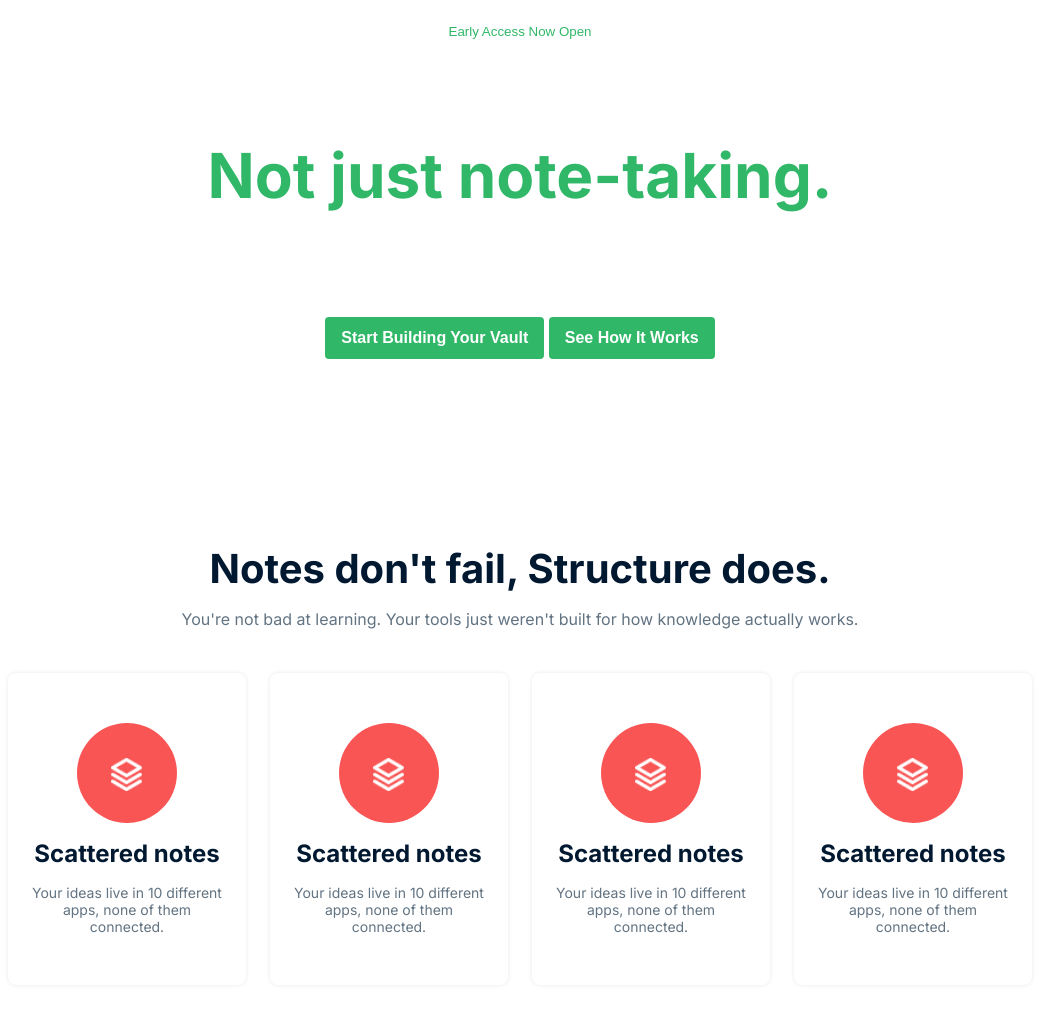
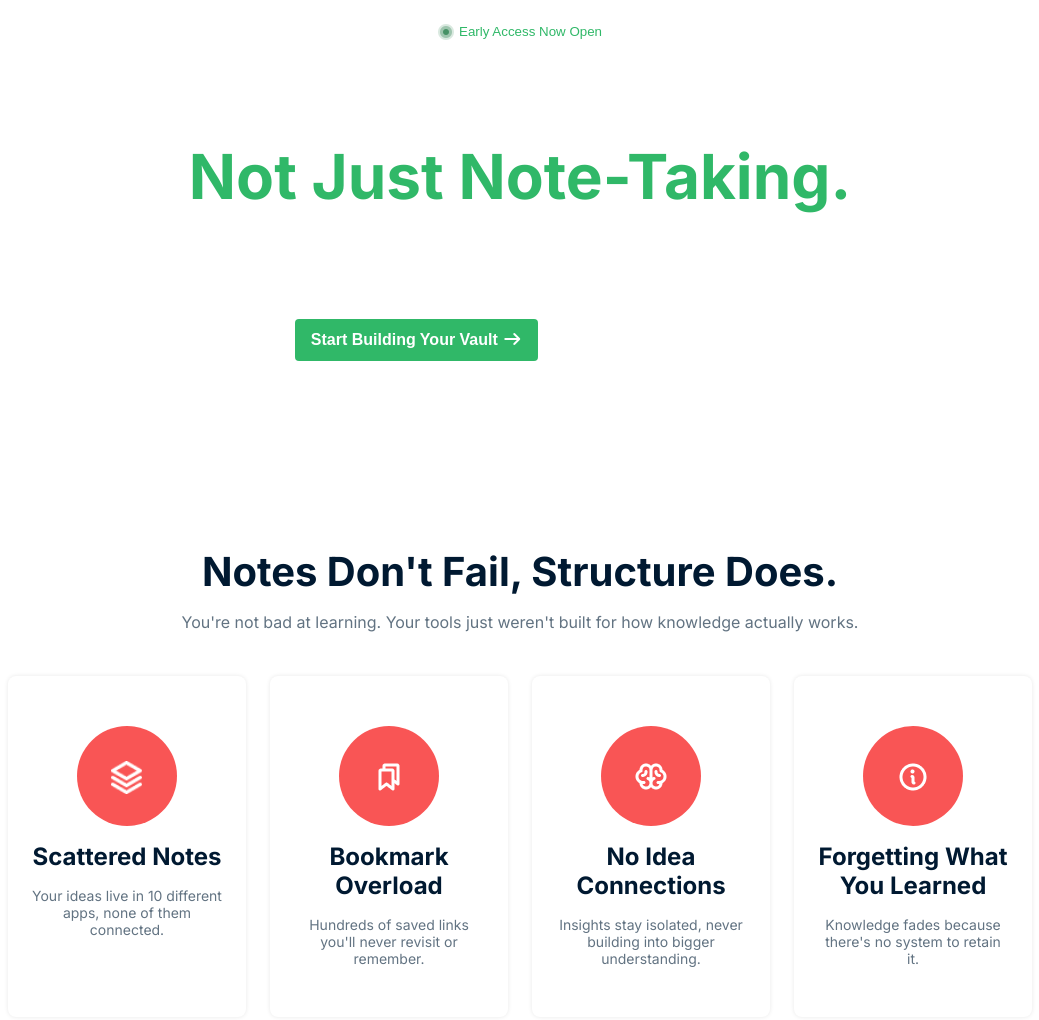
Before and after one commit to SHShadhin/Knowledge-Vault-Assignment, a plain HTML site: page index.html in a window 1280 px wide. Shown: the part 160-1180 px from the top of the page, without its empty margins (120-1159 px from the left). Drawn offline with Linux system fonts and the light colour scheme.

Commit message:
added icon and fix some issues

```diff
--- a/index.html
+++ b/index.html
@@ -43,11 +43,11 @@
       <section id="banner-img">
         <div class="hero-banner container">
           <div>
-            <button class="btn-2">Early Access Now Open</button>
+            <button class="btn-2"> <img src="./assets/circle.png" alt=""> Early Access Now Open</button>
           </div>
           <h1>
-            Structured thinking,<br />
-            <span class="color">Not just note-taking.</span>
+            Structured Thinking,<br />
+            <span class="color">Not Just Note-Taking.</span>
           </h1>
           <p>
             A private space to store notes, links, and learning summaries —
@@ -56,8 +56,8 @@
             long-term knowledge.
           </p>
           <div>
-            <button class="btn">Start Building Your Vault</button>
-            <button class="btn">See How It Works</button>
+            <button class="btn">Start Building Your Vault <i class="fa-solid fa-arrow-right"></i></button>
+            <button class="btn btn-3"><i class="fa-solid fa-play"></i> See How It Works</button>
           </div>
         </div>
       </section>
@@ -69,7 +69,7 @@
       <section id="note" class="container">
         <!-- note content -->
         <div class="note-content">
-          <h2>Notes don't fail, Structure does.</h2>
+          <h2>Notes Don't Fail, Structure Does.</h2>
           <p>
             You're not bad at learning. Your tools just weren't built for how
             knowledge actually works.
@@ -84,35 +84,35 @@
                 <img src="./assets/Vector.png" alt="" />
               </div>
             </div>
-            <h3>Scattered notes</h3>
+            <h3>Scattered Notes</h3>
             <p>Your ideas live in 10 different apps, none of them connected.</p>
           </div>
           <div class="card">
             <div class="card-img">
               <div class="circle">
-                <img src="./assets/Vector.png" alt="" />
+                <img src="./assets/Bookmarks.png" alt="" />
               </div>
             </div>
-            <h3>Scattered notes</h3>
-            <p>Your ideas live in 10 different apps, none of them connected.</p>
+            <h3>Bookmark Overload</h3>
+            <p>Hundreds of saved links you'll never revisit or remember.</p>
           </div>
           <div class="card">
             <div class="card-img">
               <div class="circle">
-                <img src="./assets/Vector.png" alt="" />
+                <img src="./assets/Brain.png" alt="" />
               </div>
             </div>
-            <h3>Scattered notes</h3>
-            <p>Your ideas live in 10 different apps, none of them connected.</p>
+            <h3>No Idea Connections</h3>
+            <p>Insights stay isolated, never building into bigger understanding.</p>
           </div>
           <div class="card">
             <div class="card-img">
               <div class="circle">
-                <img src="./assets/Vector.png" alt="" />
+                <img src="./assets/Info.png" alt="" />
               </div>
             </div>
-            <h3>Scattered notes</h3>
-            <p>Your ideas live in 10 different apps, none of them connected.</p>
+            <h3>Forgetting What You Learned</h3>
+            <p>Knowledge fades because there's no system to retain it.</p>
           </div>
         </div>
       </section>
@@ -143,7 +143,7 @@
         <div class="ready-content container">
             <h2>Ready To Think More Clearly?</h2>
             <p>Join thousands of learners who are building their personal knowledge vaults. <br> Start free, no credit card required.</p>
-            <button class="btn">Get Early Access</button>
+            <button class="btn">Get Early Access <i class="fa-solid fa-arrow-right"></i></button>
             <div class="ready-list">
                 <li style="list-style: none;">Free during early access</li>
                 <li>No credit card needed</li>
@@ -178,7 +178,7 @@
                 </div>
                 <small class="small"> &copy; 2026 Personal Knowledge Vault. All rights reserved.</small>
             </div>
-
+          <!-- footer section end  -->
         </section>
     </footer>
   </body>
--- a/styles/styles.css
+++ b/styles/styles.css
@@ -24,6 +24,10 @@
   background-color: #30b868;
   border: none;
   font-weight: 600;
+  cursor: pointer;
+}
+.btn:hover {
+  background-color: #f95555;
 }
 
 /* nav styles */
@@ -49,8 +53,8 @@ nav .list {
 #banner-img {
   background-image: linear-gradient(to right, rgba(0, 0, 0, 0.275)),
     url("../assets/hero-bg.png");
-    background-repeat: no-repeat;
-    background-size: cover;
+  background-repeat: no-repeat;
+  background-size: cover;
 }
 .hero-banner {
   padding-top: 80px;
@@ -73,14 +77,29 @@ nav .list {
   line-height: 28px;
 }
 .btn-2 {
+  display: flex;
+  margin: auto;
   font-weight: 500px;
   padding: 8px 16px;
   background-color: white;
   color: #30b868;
   border: none;
   border-radius: 22px;
+  cursor: pointer;
 }
-
+.btn-2:hover {
+  background-color: #f95555;
+  color: white;
+}
+.btn-2 img {
+  width: 16px;
+  margin-right: 5px;
+}
+.btn-3 {
+  background-color: #00193100;
+  margin-left: 10px;
+  border: 1px solid white;
+}
 /* notes section styles */
 #note {
   margin-top: 50px;
@@ -222,8 +241,8 @@ nav .list {
   font-weight: 400;
   margin-bottom: 16px;
 }
-.horizontal {
-  color: #001931;
+.horizontal hr {
+  border: 1px solid rgb(37, 47, 74);
   margin-bottom: 30px;
 }
 .small {
```
Also changed, not shown: assets/circle.png (added).
